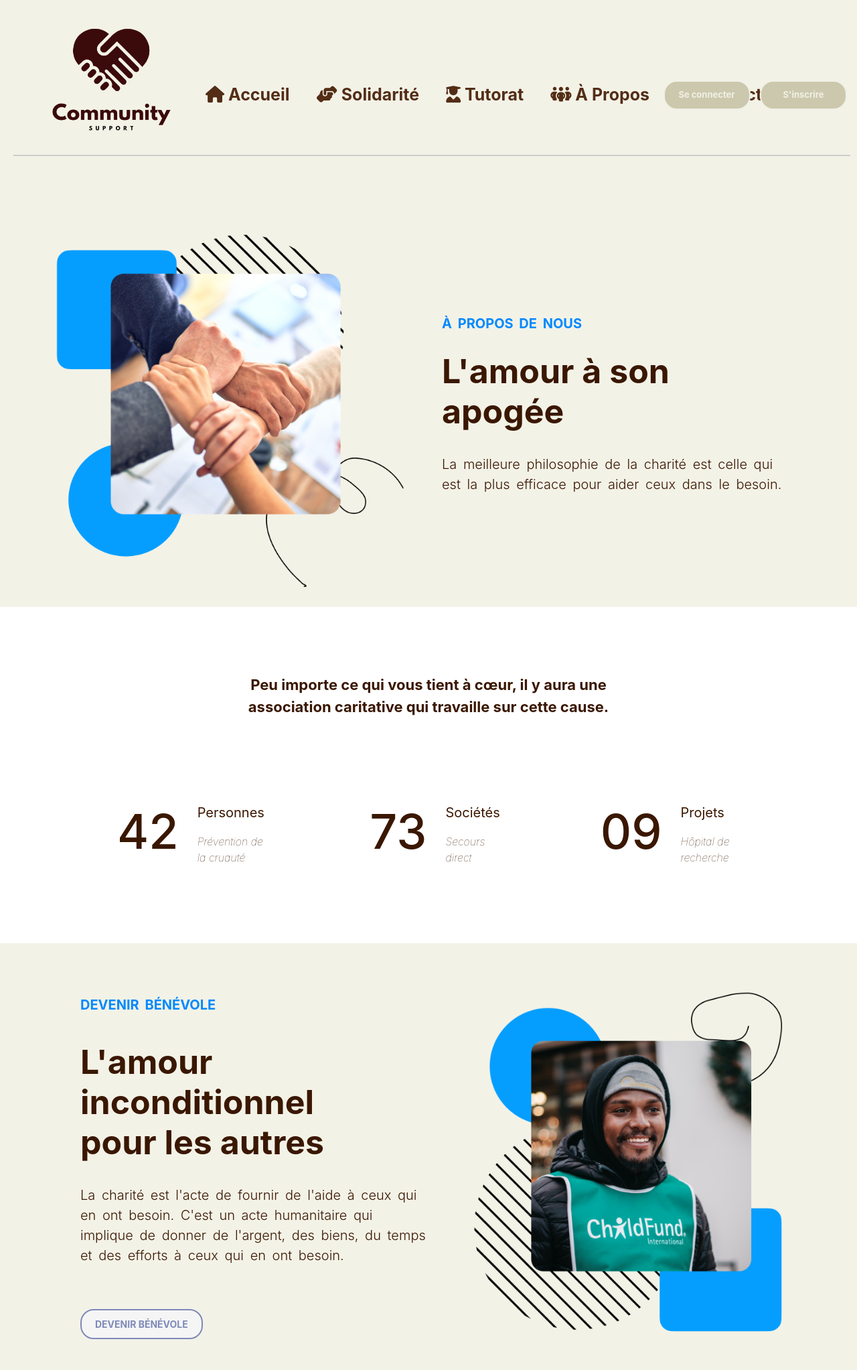
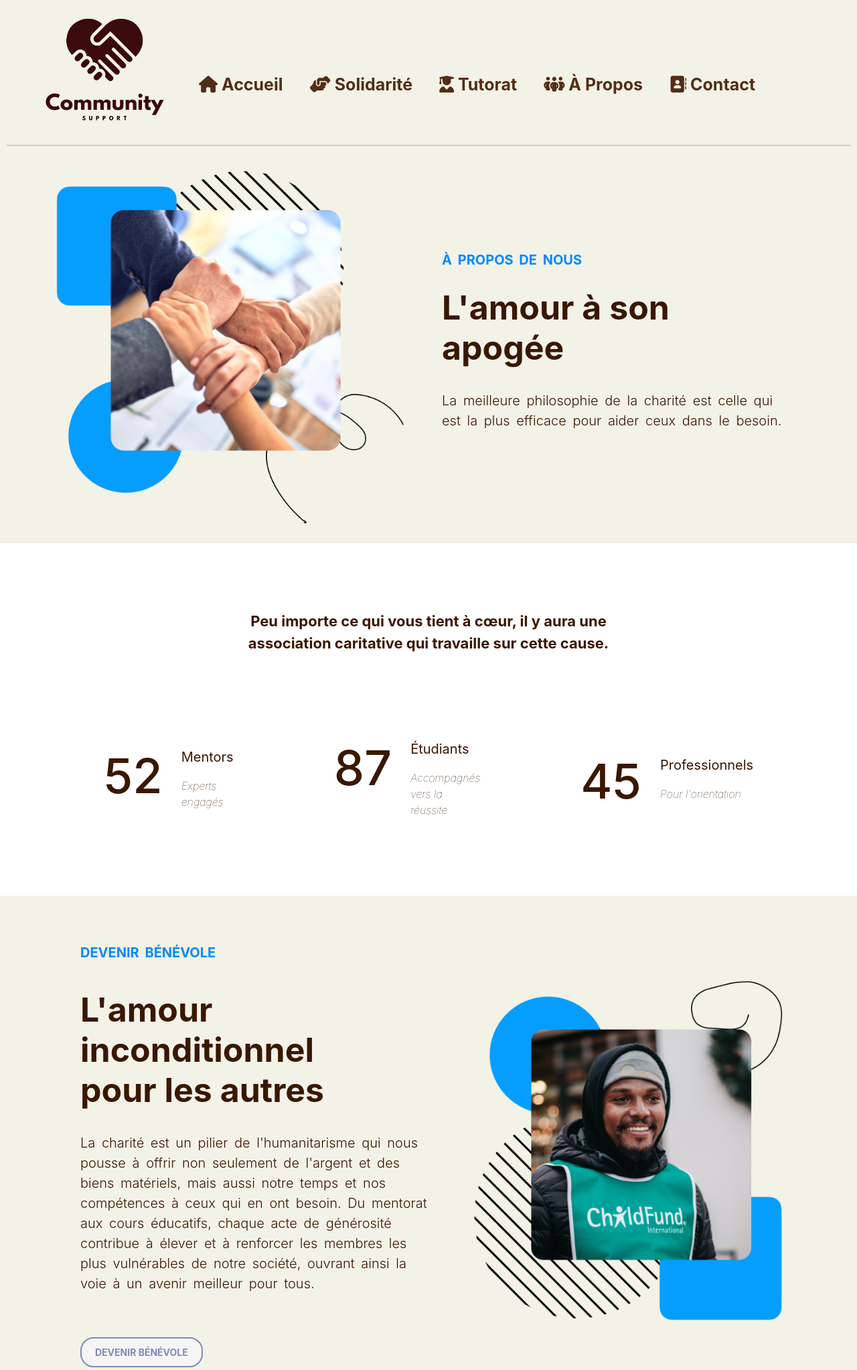
Before and after one commit to lilHmidou/community_support, a Symfony app: template templates/about/index.html.twig in a window 1280 px wide. Shown: the top 2045 px of the page at 67% size. Run offline with Twig, Linux system fonts and the light colour scheme; the template is opened without the code that fills it, so the values that code supplies are empty; style sheets or scripts are compiled from the project's sources; some libraries are stand-ins or nearby versions.

Commit message:
final design details

```diff
--- a/assets/styles/header.css
+++ b/assets/styles/header.css
@@ -1,6 +1,27 @@
 .header {
-    padding: 15px 0 80px 10px;
-    position: relative;
+    display: flex;
+    flex-direction: column;
+    background-color: #F3F2E7; /* or any color that matches your design */
+    position: sticky;
+    top: 0;
+    z-index: 1200; /* Make sure it's above other content */
+}
+
+.header nav {
+    display: flex;
+    align-items: center;
+    padding-left: 35px;
+    background-color: #F3F2E7; /* Set your desired background */
+    position: sticky; /* Sticky positioning */
+    top: 0; /* Sticks to the top */
+    z-index: 1200; /* Bootstrap's navbar z-index is 1030, adjust accordingly */
+}
+
+/* Reset the styles for Bootstrap's nav if they are causing conflicts */
+.header .nav {
+    float: none;
+    height: auto;
+    position: static;
 }
 
 .logo {
--- a/templates/about/index.html.twig
+++ b/templates/about/index.html.twig
@@ -33,33 +33,34 @@
         <!-- 2eme page -->
 
         <div class="statistique">
-        <p class="header-text">Peu importe ce qui vous tient à cœur, il y aura une<br> association caritative qui travaille sur cette cause.</p>
+        <p class="header-text">Peu importe ce qui vous tient à cœur, il y aura une<br> association caritative qui travaille
+            sur cette cause.</p>
         <div class="stats-container">
             <div class="stat">
                 <div class="number-container">
-                    <h1>42</h1>
+                    <h1>52</h1>
                 </div>
                 <div class="text-container">
-                    <p class="titre">Personnes</p>
-                    <p class="description">Prévention de la cruauté</p>
+                    <p class="titre">Mentors</p>
+                    <p class="description">Experts engagés</p>
                 </div>
             </div>
             <div class="stat">
                 <div class="number-container">
-                    <h1>73</h1>
+                    <h1>87</h1>
                 </div>
                 <div class="text-container">
-                    <p class="titre">Sociétés</p>
-                    <p class="description">Secours direct</p>
+                    <p class="titre">Étudiants</p>
+                    <p class="description">Accompagnés vers la réussite</p>
                 </div>
             </div>
             <div class="stat">
                 <div class="number-container">
-                    <h1>09</h1>
+                    <h1>45</h1>
                 </div>
                 <div class="text-container">
-                    <p class="titre">Projets</p>
-                    <p class="description">Hôpital de recherche</p>
+                    <p class="titre">Professionnels </p>
+                    <p class="description">Pour l'orientation</p>
                 </div>
             </div>
         </div>
@@ -78,10 +79,13 @@
                 <br>
                 <h2>L'amour inconditionnel<br>pour les autres</h2>
                 <br>
-                <p>La charité est l'acte de fournir de l'aide à ceux qui<br> en ont besoin. C'est un acte humanitaire qui<br> implique de donner de l'argent, des biens, du temps<br> et des efforts à ceux qui en ont besoin.</p>
+                <p>La charité est un pilier de l'humanitarisme qui nous pousse à offrir non seulement de l'argent et des biens
+                    matériels, mais aussi notre temps et nos compétences à ceux qui en ont besoin. Du mentorat aux cours éducatifs,
+                    chaque acte de générosité contribue à élever et à renforcer les membres les plus vulnérables de notre société,
+                    ouvrant ainsi la voie à un avenir meilleur pour tous.</p>
                 <br>
                 <div class="button-container">
-                    <a href="#" class="volunteer-button">DEVENIR BÉNÉVOLE</a>
+                    <a href="{{ path('contact') }}" class="volunteer-button">DEVENIR BÉNÉVOLE</a>
                 </div>
             </div>
         </div>
@@ -97,17 +101,17 @@
             <div class="cards-container">
                 <!-- Card 1 -->
                 <div class="card">
-                    <img src="{{ asset ('images/about/ben1.jpeg') }}" alt="Benito Noboa">
+                    <img src="{{ asset ('images/about/ben2.jpeg') }}" alt="Benito Noboa">
                     <div class="card-info">
-                        <h3>Benito Noboa</h3>
+                        <h3>Nino Fazer</h3>
                         <p>Bénévole</p>
                     </div>
                 </div>
                 <!-- Card 2 -->
                 <div class="card">
-                    <img src="{{ asset ('images/about/ben2.jpeg') }}" alt="Benito Noboa">
+                    <img src="{{ asset ('images/about/ben1.jpeg') }}" alt="Benito Noboa">
                     <div class="card-info">
-                        <h3>Benito Noboa</h3>
+                        <h3>Khera Boumedine</h3>
                         <p>Bénévole</p>
                     </div>
                 </div>
@@ -115,7 +119,7 @@
                 <div class="card">
                     <img src="{{ asset ('images/about/ben3.jpeg') }}" alt="Benito Noboa">
                     <div class="card-info">
-                        <h3>Benito Noboa</h3>
+                        <h3>Layal Elzein</h3>
                         <p>Bénévole</p>
                     </div>
                 </div>
@@ -123,7 +127,7 @@
                 <div class="card">
                     <img src="{{ asset ('images/about/ben4.jpeg') }}" alt="Benito Noboa">
                     <div class="card-info">
-                        <h3>Benito Noboa</h3>
+                        <h3>Ahmed Amine</h3>
                         <p>Bénévole</p>
                     </div>
                 </div>
--- a/templates/fragments/footer.html.twig
+++ b/templates/fragments/footer.html.twig
@@ -57,16 +57,16 @@
                         <li><a href="{{ path('solidarity') }}">Solidarité</a></li>
                         <li><a href="{{ path('tutorat') }}">Tutorat</a></li>
                         <li><a href="{{ path('about') }}">À Propos</a></li>
+                        <br>
                     </ul>
                 </div>
 
                 <div class="col-lg-3">
                     <h2>Service</h2> <br>
                     <ul class="service">
-                        <li><a href="#">Contact</a></li>
-                        <li><a href="#">Fournir des Informations</a></li>
-                        <li><a href="#">Sensibilisation</a></li>
-                        <li><a href="#">Lutte Contre la Pauvreté</a></li>
+                        <li><a href="{{ path('contact') }}">Contact</a></li>
+                        <li><a href="{{ path('login') }}">Se Connecter</a></li>
+                        <li><a href="{{ path('register') }}">S'inscrire</a></li>
                         <br>
                     </ul>
                 </div>
```
Also changed, not shown: templates/home/index.html.twig (+15 -11 lines).
